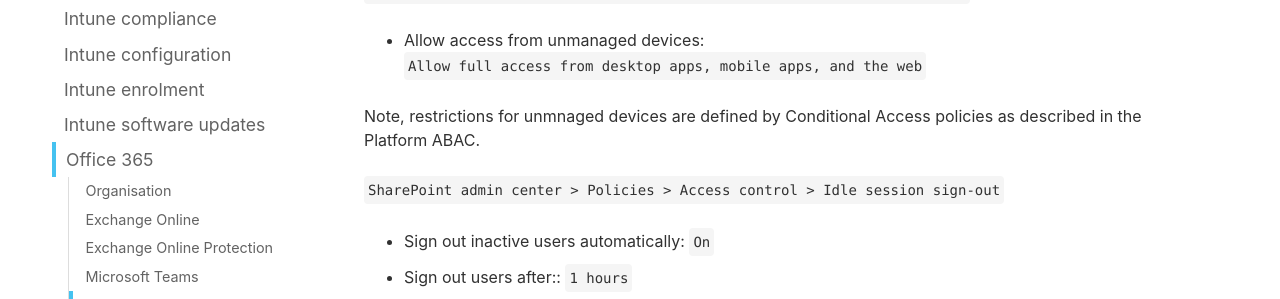
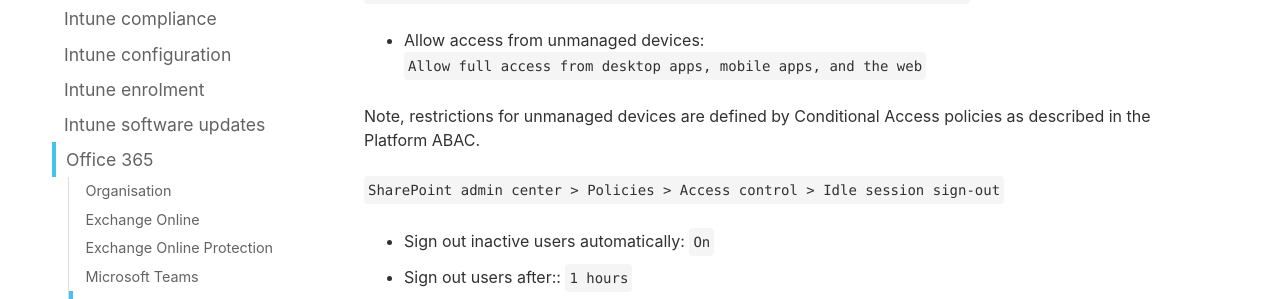
Before and after one commit to ASD-Blueprint/desktop.gov.au, a Jekyll site: the page built from blueprint/abac/office-365.md, in a window 1280 px wide and 900 px high, scrolled down 51527 px. Shown: the part 154-453 px from the top of the window. Built offline with Jekyll 4.4.1, drawn with Linux system fonts in a browser that asks for light colours; comment, search, counter and statistics services are not loaded; some of the changed text lies outside the part shown.

Commit message:
Office 365 ABAC Typos
Minor PR to correct typos in the Office 365 ABAC.

```diff
--- a/blueprint/abac/office-365.md
+++ b/blueprint/abac/office-365.md
@@ -166,7 +166,7 @@
 | -------------- | ------------- |
 | Not configured | N/A           |
 
-The following table describes the Exchange Online outbound mail connectors  for a Cloud-native implementation type.
+The following table describes the Exchange Online outbound mail connectors for a Cloud-native implementation type.
 
 | Item           | Configuration |
 | -------------- | ------------- |
@@ -1221,7 +1221,7 @@
 
 * Allow access from unmanaged devices: `Allow full access from desktop apps, mobile apps, and the web`
 
-Note, restrictions for unmnaged devices are defined by Conditional Access policies as described in the Platform ABAC.
+Note, restrictions for unmanaged devices are defined by Conditional Access policies as described in the Platform ABAC.
 
 `SharePoint admin center > Policies > Access control > Idle session sign-out`
 
```
Also changed, not shown: other parts of blueprint/abac/office-365.md (+6 -6 lines).
